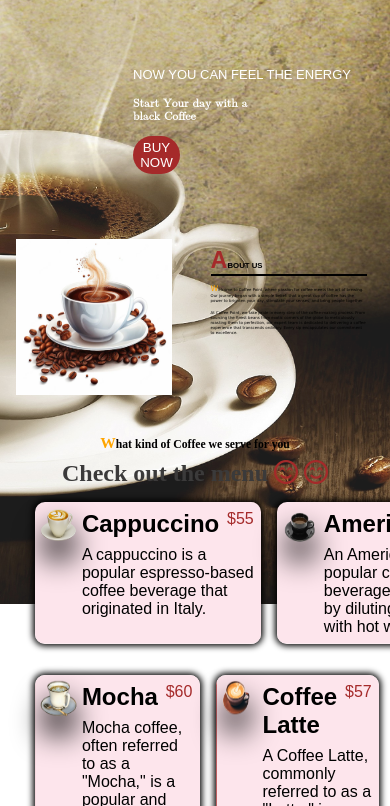
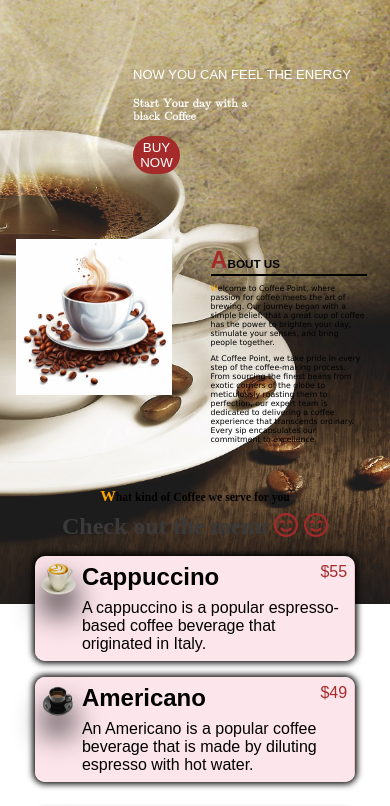
Before and after one commit to harshruhela2511/Landing-Page, a plain HTML site: page index.html in a window 390 px wide. Shown: the part 38-844 px from the top of the page. Drawn offline with Linux system fonts and the light colour scheme.

Commit message:
Mobile Design Ready

```diff
--- a/style.css
+++ b/style.css
@@ -117,14 +117,14 @@
 
 #about-content h1{
     font-family: sans-serif;
-    font-size: 2vw;
+    font-size: 3vw;
     margin:2vw;
     border-bottom: 2px solid black;
 }
 #about-content p{
     font-family: Verdana, Geneva, Tahoma, sans-serif;
     margin:2vw;
-    font-size: 1vw;
+    font-size: 2vw;
 }
 
 #coffee{
@@ -132,6 +132,7 @@
 }
 .coffee-div{
     display: flex;
+    flex-direction: column;
     padding: 2vw;
 }
 .coffee-options{
```
